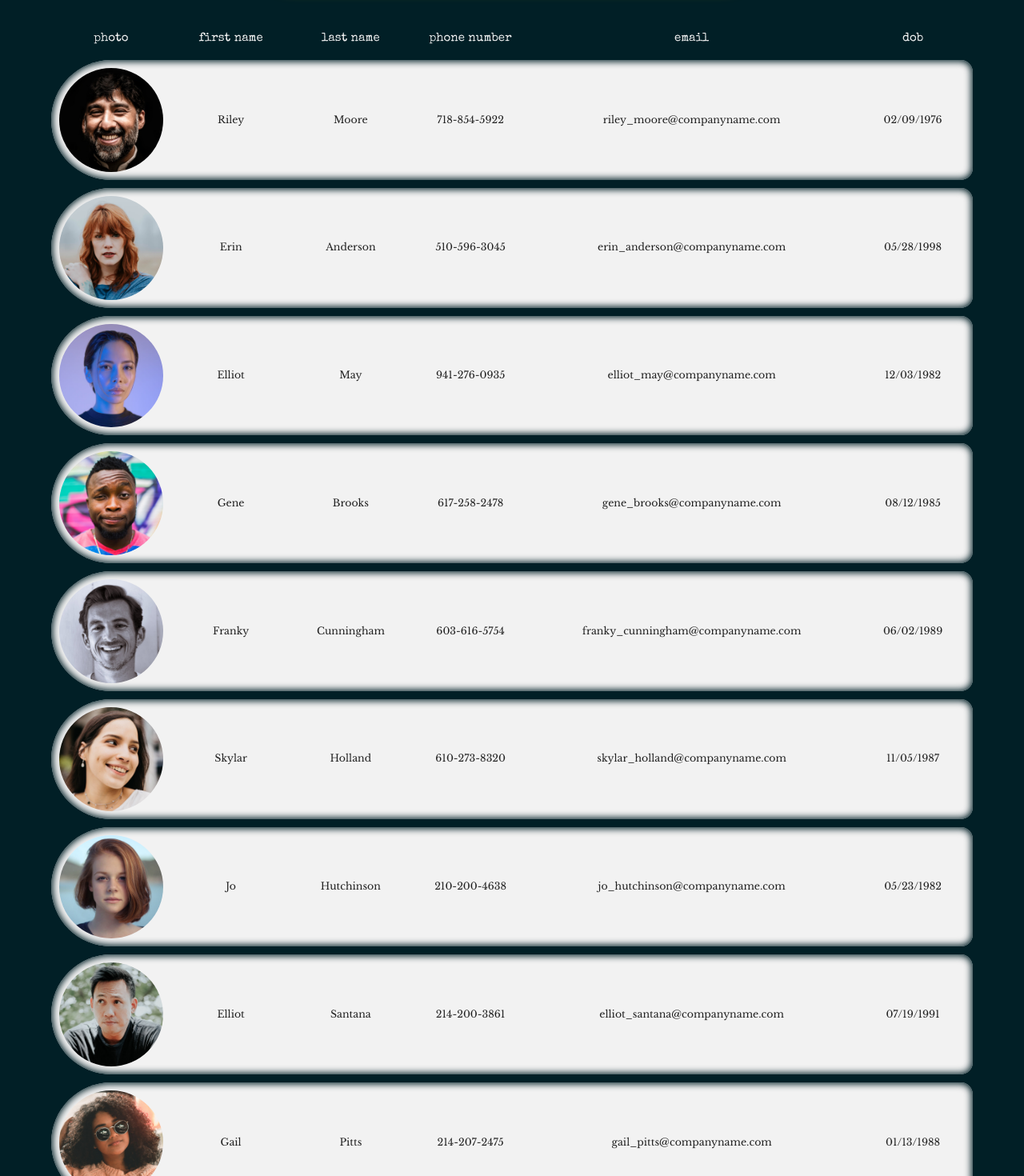
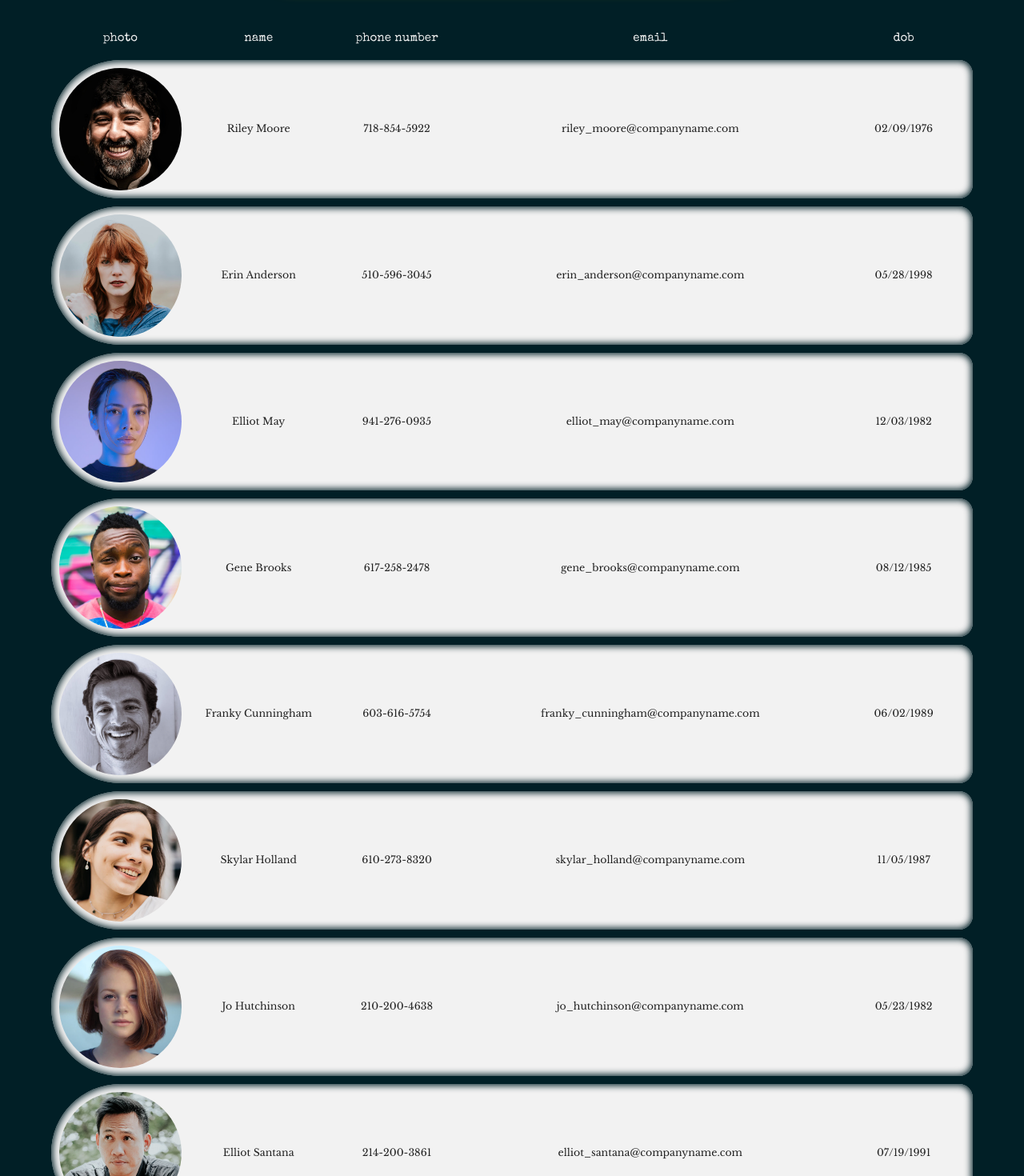
Before and after one commit to vjeuel/employee_directory, a React (Create React App) app: page / in a window 1280 px wide. Shown: the part 320-1790 px from the top of the page at 80% size. Built offline with nearby package versions, Linux system fonts and the light colour scheme.

Commit message:
reduced one unecessary component

```diff
--- a/src/components/DirectoryContainer/index.js
+++ b/src/components/DirectoryContainer/index.js
@@ -1,11 +1,11 @@
 import React from "react";
 import "./style.css";
-import Table from "../Table";
+import EmployeesData from "../EmployeesData";
 
 function DirectoryContainer() {
    return (
       <div className="container">
-         <Table />
+         <EmployeesData />
       </div>
    );
 };
--- a/src/components/EmployeeRow/index.js
+++ b/src/components/EmployeeRow/index.js
@@ -5,10 +5,9 @@ function EmployeeRow(props) {
    return (
       <div className="employeeRow">
          <div>
-            <img src={props.photo} alt={props.first_name} />
+            <img src={props.photo} alt={props.name} />
          </div>
-         <div>{props.first_name}</div>
-         <div>{props.last_name}</div>
+         <div>{props.name}</div>
          <div>{props.phone_number}</div>
          <div>{props.email}</div>
          <div>{props.dob}</div>
--- a/src/components/EmployeeRow/style.css
+++ b/src/components/EmployeeRow/style.css
@@ -2,7 +2,7 @@
    background-color: var(--wt);
    margin-bottom: 1rem;
    display: grid;
-   grid-template-columns: 13% 13% 13% 13% 35% 13%;
+   grid-template-columns: 15% 15% 15% 40% 15%;
    align-items: center;
    border-bottom-left-radius: 10rem;
    border-top-left-radius: 10rem;
--- a/src/components/EmployeesData/index.js
+++ b/src/components/EmployeesData/index.js
@@ -2,7 +2,7 @@ import React, { Component } from "react";
 import "./style.css"
 import employeesInfo from "../employees.json";
 import EmployeeRow from "../EmployeeRow";
-import Search from "../Search"
+import Search from "../Search";
 
 
 class EmployeesData extends Component {
@@ -16,18 +16,16 @@ class EmployeesData extends Component {
    };
 
    render() {
-
       const filteredData = this.state.employeesInfo.filter(
          employee => {
             return (
-               employee.first_name.toLowerCase().indexOf(this.state.search.toLowerCase()) !== -1
+               employee.name.toLowerCase().indexOf(this.state.search.toLowerCase()) !== -1
             )}
       );
 
-
       return (
-         <React.Fragment>
-            <div>
+         // <React.Fragment>
+         <main>
             <div>
                <Search
                   search={this.state.search}
@@ -36,8 +34,7 @@ class EmployeesData extends Component {
             </div>
             <div className="tableHead">
                <div>photo</div>
-                  <div>first name</div>
-                  <div>last name</div>
+               <div>name</div>
                <div>phone number</div>
                <div>email</div>
                <div>dob</div>
@@ -48,16 +45,15 @@ class EmployeesData extends Component {
                      id={employee.id}
                      key={employee.id}
                      photo={employee.photo}
-                        first_name={employee.first_name}
-                        last_name={employee.last_name}
+                     name={employee.name}
                      phone_number={employee.phone_number}
                      email={employee.email}
                      dob={employee.dob}
                   />
                ))}
             </div>
-            </div>
-            </React.Fragment>
+         </main>
+         // {/* </React.Fragment> */}
       );
    };
 }
--- a/src/components/EmployeesData/style.css
+++ b/src/components/EmployeesData/style.css
@@ -24,5 +24,5 @@
 
 .tableHead {
    display: grid;
-   grid-template-columns: 13% 13% 13% 13% 35% 13%;
+   grid-template-columns: 15% 15% 15% 40% 15%;
 }
--- a/src/components/Table/index.js
+++ /dev/null
@@ -1,15 +0,0 @@
-import React from "react";
-import "./style.css";
-import EmployeesData from "../EmployeesData";
-import Search from "../Search";
-
-function Table(props) {
-   return (
-      <main>
-         <EmployeesData />
-      </main>
-
-   );
-};
-
-export default Table;
--- a/src/components/Table/style.css
+++ /dev/null
@@ -1,3 +0,0 @@
-main {
-   width: 100%;
-}
--- a/src/components/employees.json
+++ b/src/components/employees.json
@@ -2,8 +2,7 @@
    {
       "id": 1,
       "photo": "../img/Riley_Moore.jpg",
-      "first_name": "Riley",
-      "last_name": "Moore",
+      "name": "Riley Moore",
       "phone_number": "718-854-5922",
       "email": "riley_moore@companyname.com",
       "dob": "02/09/1976"
@@ -11,8 +10,7 @@
    {
       "id": 2,
       "photo": "../img/Erin_Anderson.jpg",
-      "first_name": "Erin ",
-      "last_name": "Anderson",
+      "name": "Erin Anderson",
       "phone_number": "510-596-3045",
       "email": "erin_anderson@companyname.com",
       "dob": "05/28/1998"
@@ -20,8 +18,7 @@
    {
       "id": 3,
       "photo": "../img/Elliot_May.jpg",
-      "first_name": "Elliot",
-      "last_name": "May",
+      "name": "Elliot May",
       "phone_number": "941-276-0935",
       "email": "elliot_may@companyname.com",
       "dob": "12/03/1982"
@@ -29,8 +26,7 @@
    {
       "id": 4,
       "photo": "../img/Gene_Brooks.jpg",
-      "first_name": "Gene",
-      "last_name": "Brooks",
+      "name": "Gene Brooks",
       "phone_number": "617-258-2478",
       "email": "gene_brooks@companyname.com",
       "dob": "08/12/1985"
@@ -38,8 +34,8 @@
    {
       "id": 5,
       "photo": "../img/Franky_Cunningham.jpg",
-      "first_name": "Franky",
-      "last_name": "Cunningham",
+      "name": "Franky Cunningham",
+
       "phone_number": "603-616-5754",
       "email": "franky_cunningham@companyname.com",
       "dob": "06/02/1989"
@@ -47,8 +43,7 @@
    {
       "id": 6,
       "photo": "../img/Skylar_Holland.jpg",
-      "first_name": "Skylar",
-      "last_name": "Holland",
+      "name": "Skylar Holland",
       "phone_number": "610-273-8320",
       "email": "skylar_holland@companyname.com",
       "dob": "11/05/1987"
@@ -56,8 +51,7 @@
    {
       "id": 7,
       "photo": "../img/Jo_Hutchinson.jpg",
-      "first_name": "Jo",
-      "last_name": "Hutchinson",
+      "name": "Jo Hutchinson",
       "phone_number": "210-200-4638",
       "email": "jo_hutchinson@companyname.com",
       "dob": "05/23/1982"
@@ -65,8 +59,7 @@
    {
       "id": 8,
       "photo": "../img/Elliot_Santana.jpg",
-      "first_name": "Elliot",
-      "last_name": "Santana",
+      "name": "Elliot Santana",
       "phone_number": "214-200-3861",
       "email": "elliot_santana@companyname.com",
       "dob": "07/19/1991"
@@ -74,8 +67,7 @@
    {
       "id": 9,
       "photo": "../img/Gail_Pitts.jpg",
-      "first_name": "Gail",
-      "last_name": "Pitts",
+      "name": "Gail Pits",
       "phone_number": "214-207-2475",
       "email": "gail_pitts@companyname.com",
       "dob": "01/13/1988"
@@ -83,8 +75,7 @@
    {
       "id": 10,
       "photo": "../img/Charlie_Macias.jpg",
-      "first_name": "Charlie",
-      "last_name": "Macias",
+      "name": "Charlie Macias",
       "phone_number": "214-293-3752",
       "email": "charlie_macias@companyname.com",
       "dob": "03/22/1994"
@@ -92,8 +83,7 @@
    {
       "id": 11,
       "photo": "../img/Gabe_Brooks.jpg",
-      "first_name": "Gabe",
-      "last_name": "Brooks",
+      "name": "Gabe Brooks",
       "phone_number": "254-309-8208",
       "email": "gabe_brooks@companyname.com",
       "dob": "06/21/1999"
@@ -101,8 +91,7 @@
    {
       "id": 12,
       "photo": "../img/Ash_Fletcher.jpg",
-      "first_name": "Ash",
-      "last_name": "Fletcher",
+      "name": "Ash Fletcher",
       "phone_number": "281-316-3272",
       "email": "ash_fletcher@companyname.com",
       "dob": "04/11/2000"
@@ -110,8 +99,7 @@
    {
       "id": 13,
       "photo": "../img/Cameron_Elliot.jpg",
-      "first_name": "Cameron",
-      "last_name": "Elliot",
+      "name": "Cameron Elliot",
       "phone_number": "325-641-1834",
       "email": "cameron_elliot@companyname.com",
       "dob": "02/09/1993"
@@ -119,8 +107,7 @@
    {
       "id": 14,
       "photo": "../img/Alexis_Riley.jpg",
-      "first_name": "Alexis",
-      "last_name": "Riley",
+      "name": "Alexis Riley",
       "phone_number": "409-727-5531",
       "email": "alexis_riley@companyname.com",
       "dob": "12/24/1997"
@@ -128,8 +115,7 @@
    {
       "id": 15,
       "photo": "../img/Silver_Lane.jpg",
-      "first_name": "Silver",
-      "last_name": "Lane",
+      "name": "Silver Lane",
       "phone_number": "469-327-6137",
       "email": "silver_lane@companyname.com",
       "dob": "08/12/1991"
@@ -137,8 +123,7 @@
    {
       "id": 16,
       "photo": "../img/Jackie_Fox.jpg",
-      "first_name": "Jackie",
-      "last_name": "Fox",
+      "name": "Jackie Fox",
       "phone_number": "469-233-3591",
       "email": "jackie_fox@companyname.com",
       "dob": "03/19/1985"
@@ -146,8 +131,7 @@
    {
       "id": 17,
       "photo": "../img/Sam_Morgan.jpg",
-      "first_name": "Sam",
-      "last_name": "Morgan",
+      "name": "Sam Morgan",
       "phone_number": "214241-0467",
       "email": "sam_morgan@companyname.com",
       "dob": "10/01/1973"
@@ -155,8 +139,7 @@
    {
       "id": 18,
       "photo": "../img/Ray_Wall.jpg",
-      "first_name": "Ray",
-      "last_name": "Wall",
+      "name": "Ray Wall",
       "phone_number": "469-242-2818",
       "email": "ray_wall@companyname.com",
       "dob": "02/05/1992"
@@ -164,8 +147,7 @@
    {
       "id": 19,
       "photo": "../img/Alex_Willis.jpg",
-      "first_name": "Alex",
-      "last_name": "Willis",
+      "name": "Alex Willis",
       "phone_number": "972-231-5186",
       "email": "alex_willis@companyname.com",
       "dob": "09/12/1992"
@@ -173,17 +155,15 @@
    {
       "id": 20,
       "photo": "../img/Elliot_Gates.jpg",
-      "first_name": "Elliot",
-      "last_name": "Gates",
+      "name": "Elliot Gates",
       "phone_number": "972-225-9225",
       "email": "elliot_gates@companyname.com",
       "dob": "08/02/1999"
    },
    {
       "id": 21,
-      "photo": "../img/Phoenix_Thomson.jpg",
-      "first_name": "Phoenix",
-      "last_name": "Thomson",
+      "photo": "../img/Phoenix_Thompson.jpg",
+      "name": "Phoenix Thompson",
       "phone_number": "972-222-9834",
       "email": "phoenix_thomson@companyname.com",
       "dob": "09/18/1988"
@@ -191,8 +171,7 @@
    {
       "id": 22,
       "photo": "../img/Mel_Ball.jpg",
-      "first_name": "Mel",
-      "last_name": "Ball",
+      "name": "Mel Ball",
       "phone_number": "214-814-8294",
       "email": "mel_ball@companyname.com",
       "dob": "12/11/1996"
@@ -200,8 +179,7 @@
    {
       "id": 23,
       "photo": "../img/Jody_Hunt.jpg",
-      "first_name": "Jody",
-      "last_name": "Hunt",
+      "name": "Jody Hunt",
       "phone_number": "972-815-5655",
       "email": "jody_hunt@companyname.com",
       "dob": "02/12/1993"
@@ -209,8 +187,7 @@
    {
       "id": 24,
       "photo": "../img/Alexis_Butler.jpg",
-      "first_name": "Alexis",
-      "last_name": "Butler",
+      "name": "Alexis Butler",
       "phone_number": "214-803-5541",
       "email": "alexis_butler@companyname.com",
       "dob": "07/23/1992"
@@ -218,8 +195,7 @@
    {
       "id": 25,
       "photo": "../img/Ash_Poole.jpg",
-      "first_name": "Ash",
-      "last_name": "Poole",
+      "name": "Ash Poole",
       "phone_number": "601-676-6678",
       "email": "ash_poole@companyname.com",
       "dob": "01/29/1999"
@@ -227,8 +203,7 @@
    {
       "id": 26,
       "photo": "../img/Clem_Stout.jpg",
-      "first_name": "Clem",
-      "last_name": "Stout",
+      "name": "Clem Stout",
       "phone_number": "724-761-3452",
       "email": "clem_stout@companyname.com",
       "dob": "09/22/2001"
@@ -236,8 +211,7 @@
    {
       "id": 27,
       "photo": "../img/Sidney_Lucas.jpg",
-      "first_name": "Sidney",
-      "last_name": "Lucas",
+      "name": "Sidney Lucas",
       "phone_number": "919-269-4640",
       "email": "sidney_lucas@companyname.com",
       "dob": "11/02/1989"
@@ -245,8 +219,7 @@
    {
       "id": 28,
       "photo": "../img/Lesley_Giles.jpg",
-      "first_name": "Lesley",
-      "last_name": "Giles",
+      "name": "Lesley Giles",
       "phone_number": "920-371-9004",
       "email": "lesley_giles@companyname.com",
       "dob": "04/21/1980"
@@ -254,8 +227,7 @@
    {
       "id": 29,
       "photo": "../img/Sam_Henderson.jpg",
-      "first_name": "Sam",
-      "last_name": "Henderson",
+      "name": "Sam Henderson",
       "phone_number": "214-532-5088",
       "email": "sam_henderson@companyname.com",
       "dob": "12/19/1988"
```
Also changed, not shown: models/employees-delete.js (deleted, +0 -38 lines), seeders/seed - delete.js (deleted, +0 -218 lines). Lines whose indentation alone changed are shown as unchanged.
